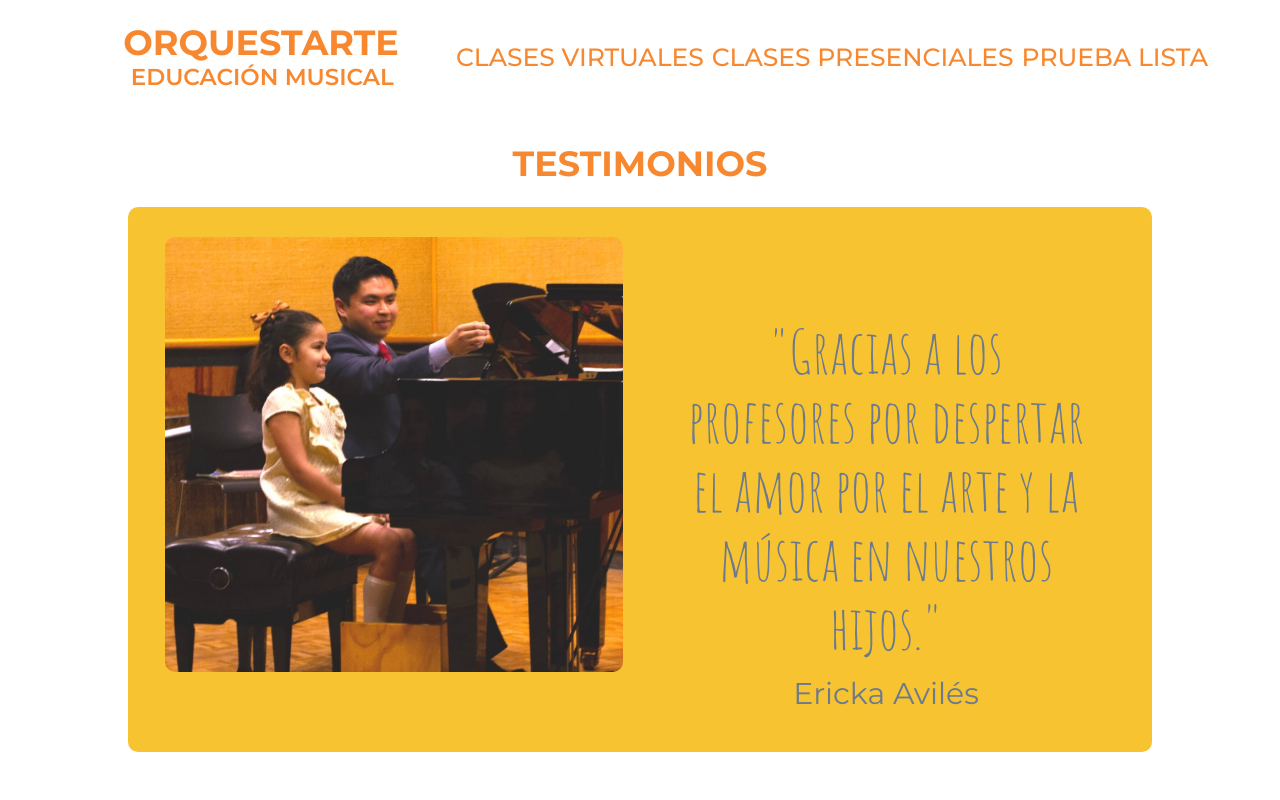
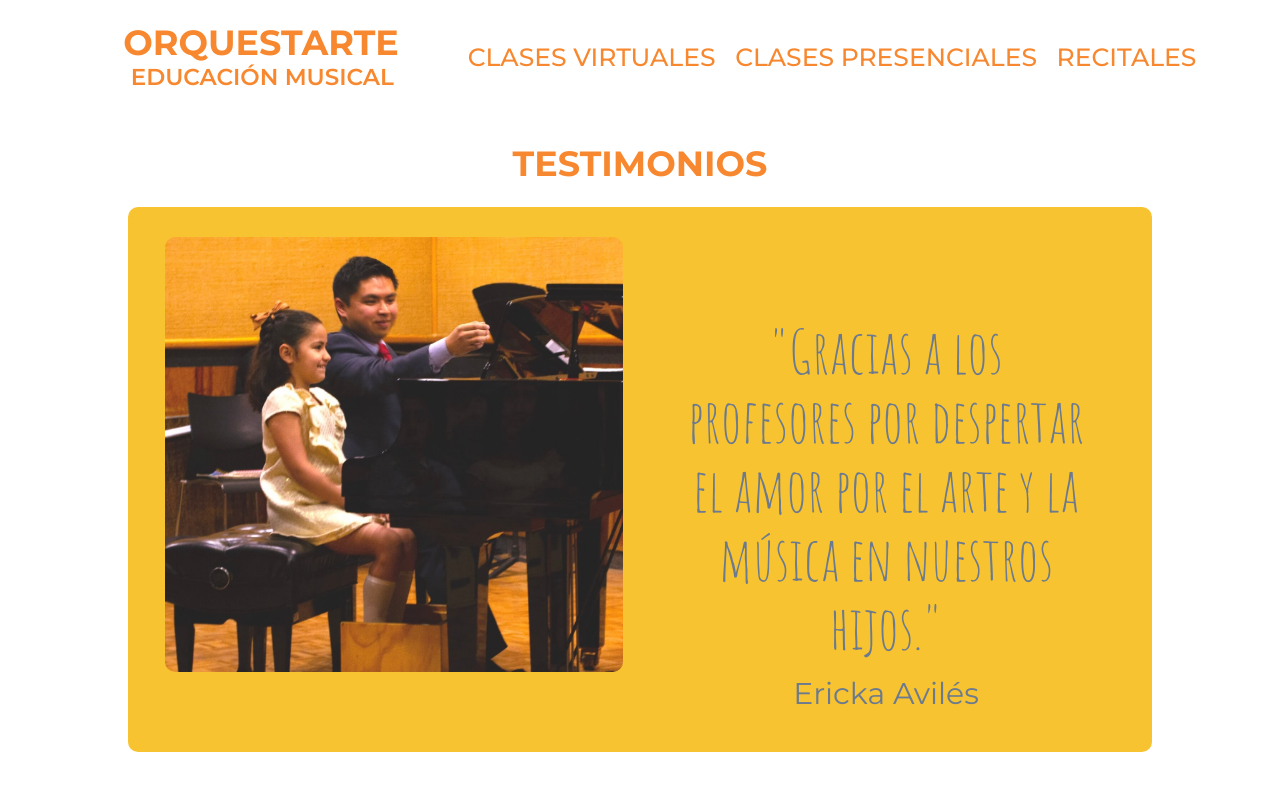
Before and after one commit to DavidEspinoG/orquestarte, a plain HTML site: page index.html in a window 1280 px wide. Shown: the top 800 px of the page. Drawn offline with nearby package versions, Linux system fonts and the light colour scheme.

Commit message:
prueba 3

```diff
--- a/index.html
+++ b/index.html
@@ -27,7 +27,7 @@
                 <div class="navegacion">
                     <a href="virtuales.html" class="navegacion__enlaces">clases virtuales</a>
                     <a href="presenciales.html" class="navegacion__enlaces">clases presenciales</a>
-                    <a href="recitales.html" class="navegacion__enlaces">Prueba lista</a>
+                    <a href="recitales.html" class="navegacion__enlaces">Recitales</a>
                     <!-- <a href="colegio.html" class="navegacion__enlaces">música en tu colegio</a>
                     <a href="maestros.html" class="navegacion__enlaces navegacion__enlaces__unalinea">maestros</a>
                     <a href="contacto.html" class="navegacion__enlaces navegacion__enlaces__unalinea">contacto</a> -->
```
